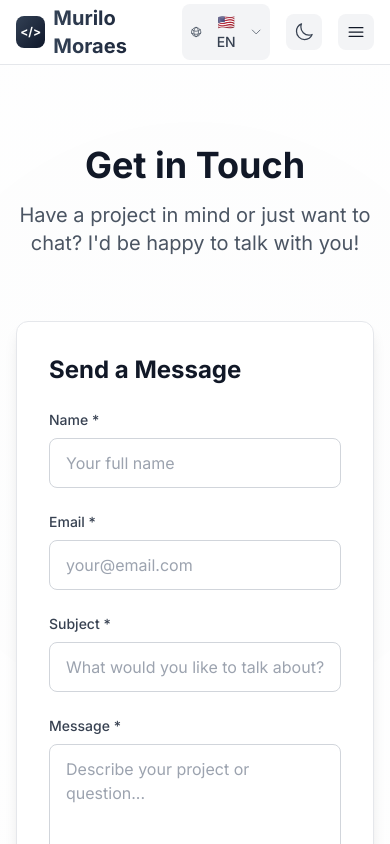
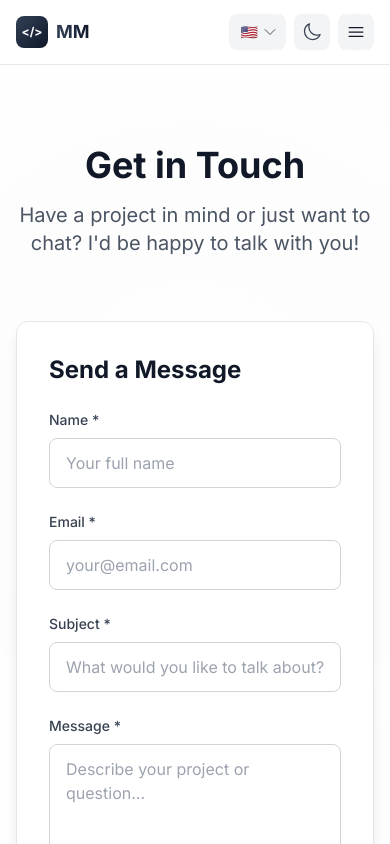
Before and after one commit to MurilosMoraes/murilo-moraes, a Next.js app: page /en/contact in a window 390 px wide. Shown: the top 844 px of the page. Built offline with nearby package versions, Linux system fonts and the light colour scheme.

Commit message:
Atualiza o componente Header para exibir o nome de forma responsiva, mostrando "MM" em telas menores e "Murilo Moraes" em telas maiores. Ajusta o espaçamento no LanguageSelector e melhora a responsividade dos elementos de interface.

```diff
--- a/src/components/Header.tsx
+++ b/src/components/Header.tsx
@@ -38,8 +38,9 @@ export default function Header() {
                 &lt;/&gt;
               </span>
             </div>
-            <span className="text-xl font-bold gradient-text">
-              Murilo Moraes
+            <span className="text-lg sm:text-xl font-bold gradient-text">
+              <span className="hidden sm:inline">Murilo Moraes</span>
+              <span className="sm:hidden">MM</span>
             </span>
           </Link>
 
@@ -67,7 +68,7 @@ export default function Header() {
             ))}
           </div>
 
-          <div className="flex items-center space-x-4">
+          <div className="flex items-center space-x-2 sm:space-x-4">
             <LanguageSelector />
             <button
               onClick={toggleTheme}
--- a/src/components/LanguageSelector.tsx
+++ b/src/components/LanguageSelector.tsx
@@ -52,12 +52,15 @@ export default function LanguageSelector() {
     <div className="relative" ref={dropdownRef}>
       <button
         onClick={() => setIsOpen(!isOpen)}
-        className="flex items-center space-x-2 p-2 rounded-lg bg-gray-100 dark:bg-gray-800 hover:bg-gray-200 dark:hover:bg-gray-700 transition-colors duration-200"
+        className="flex items-center space-x-1 sm:space-x-2 p-2 rounded-lg bg-gray-100 dark:bg-gray-800 hover:bg-gray-200 dark:hover:bg-gray-700 transition-colors duration-200"
         aria-label="Select language"
       >
-        <GlobeAltIcon className="w-4 h-4 text-gray-600 dark:text-gray-400" />
+        <GlobeAltIcon className="hidden sm:block w-4 h-4 text-gray-600 dark:text-gray-400" />
         <span className="text-sm font-medium text-gray-700 dark:text-gray-300">
-          {currentLanguage?.flag} {currentLanguage?.code.toUpperCase()}
+          {currentLanguage?.flag}{" "}
+          <span className="hidden sm:inline">
+            {currentLanguage?.code.toUpperCase()}
+          </span>
         </span>
         <ChevronDownIcon
           className={`w-4 h-4 text-gray-600 dark:text-gray-400 transition-transform duration-200 ${
@@ -73,14 +76,14 @@ export default function LanguageSelector() {
             animate={{ opacity: 1, y: 0, scale: 1 }}
             exit={{ opacity: 0, y: -10, scale: 0.95 }}
             transition={{ duration: 0.2 }}
-            className="absolute right-0 mt-2 w-40 bg-white dark:bg-gray-800 rounded-lg shadow-lg border border-gray-200 dark:border-gray-700 z-50"
+            className="absolute right-0 mt-2 w-32 sm:w-40 bg-white dark:bg-gray-800 rounded-lg shadow-lg border border-gray-200 dark:border-gray-700 z-50"
           >
             <div className="py-1">
               {languages.map((lang) => (
                 <button
                   key={lang.code}
                   onClick={() => handleLanguageChange(lang.code)}
-                  className={`w-full flex items-center space-x-3 px-4 py-2 text-sm transition-colors duration-200 ${
+                  className={`w-full flex items-center space-x-2 sm:space-x-3 px-3 sm:px-4 py-2 text-sm transition-colors duration-200 ${
                     locale === lang.code
                       ? "bg-slate-100 dark:bg-slate-700 text-slate-900 dark:text-slate-100"
                       : "text-gray-700 dark:text-gray-300 hover:bg-gray-100 dark:hover:bg-gray-700"
```
